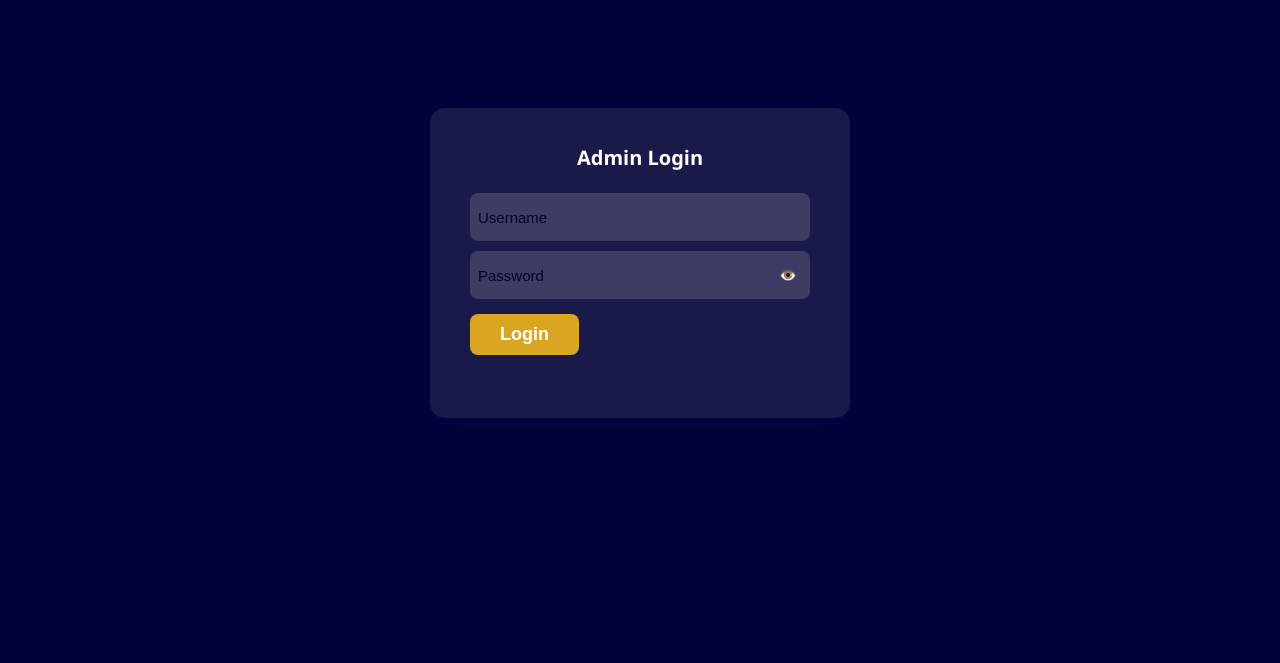
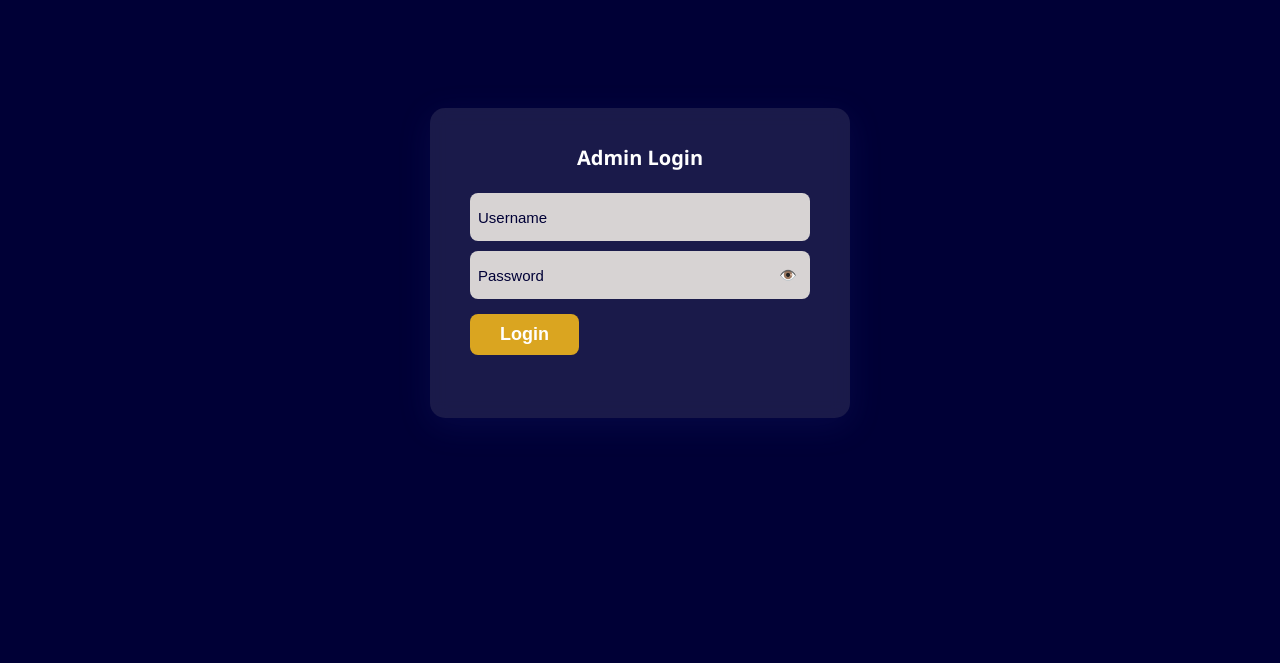
Before and after one commit to Gaius-Okoase/mantra-attorney-website, a plain HTML site: page frontend/adminLogin.html in a window 1280 px wide. Shown: the part 137-800 px from the top of the page. Drawn offline with nearby package versions, Linux system fonts and the light colour scheme; some packages are replaced by stand-ins of ours; a script that the page names is missing; a web font is replaced by a local one.

Commit message:
Fixed some error

```diff
--- a/frontend/adminLogin.html
+++ b/frontend/adminLogin.html
@@ -109,7 +109,7 @@ j=d.createElement(s),dl=l!='dataLayer'?'&l='+l:'';j.async=true;j.src=
       margin: 0.5rem 0;
       border: none;
       border-radius: 8px;
-      background: rgba(255, 255, 255, 0.15);
+      background: #d7d3d3;
       color: #000036;
       font-size: 1.5rem;
     }
@@ -360,6 +360,7 @@ function login() {
   .then(response => {
     if (!response.ok) throw new Error('Login failed');
     return response.json();
+      console.log('Response:', data); // View server's error message
   })
   .then(data => {
     localStorage.setItem('authToken', data.token);
```
